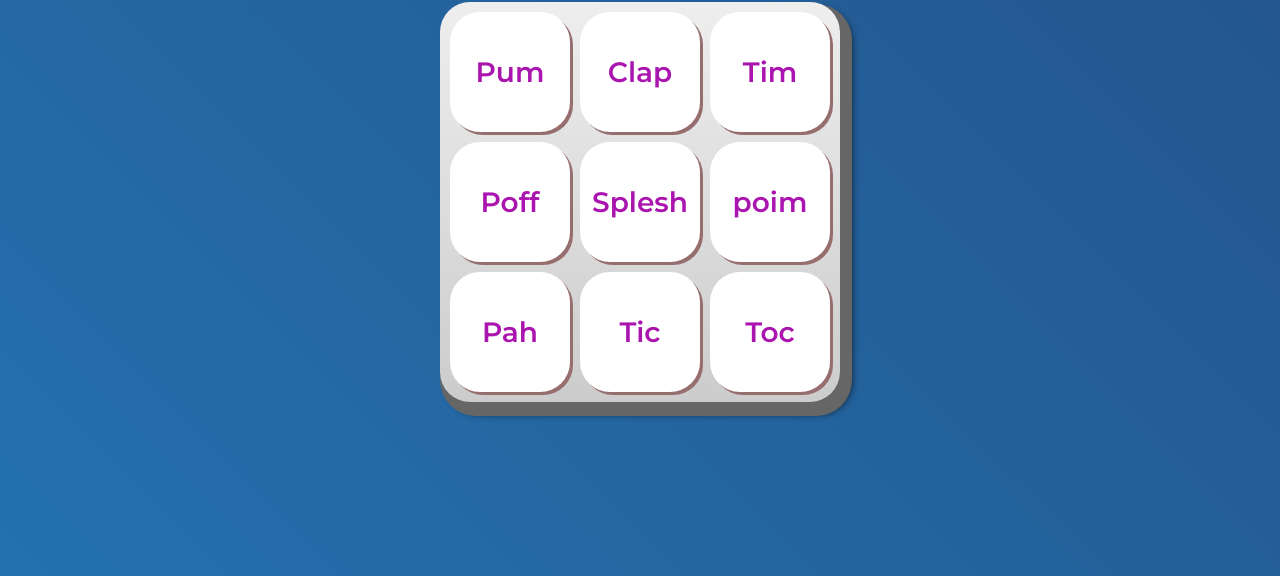
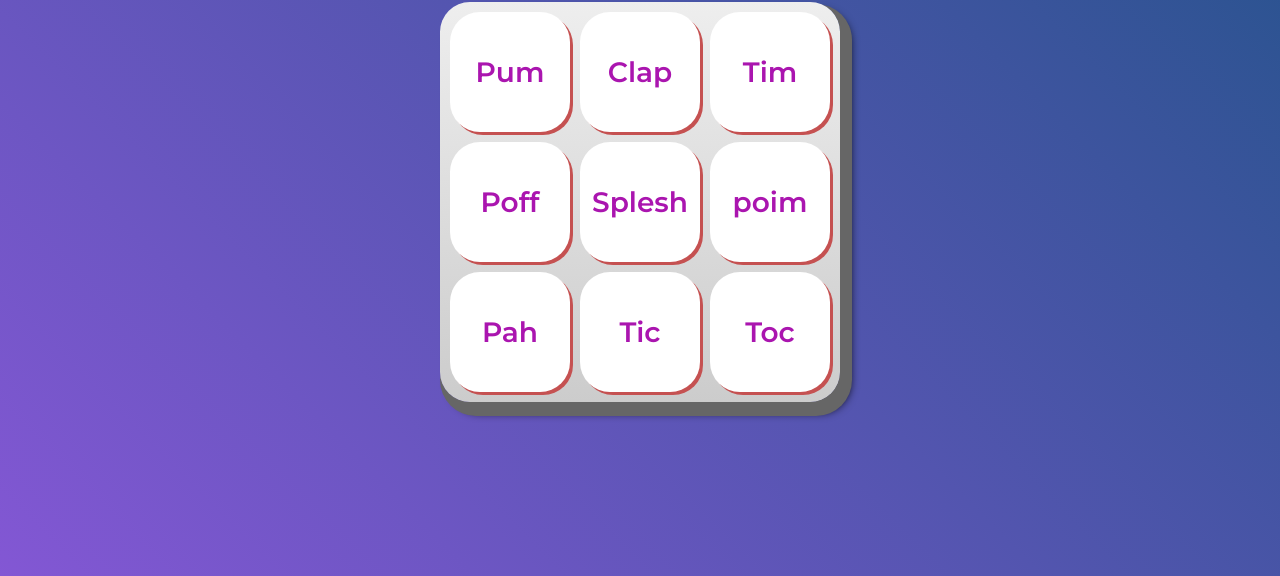
Before and after one commit to larissaoliveira22/AluraMIDlarissa, a plain HTML site: page index.html in a window 1280 px wide. Shown: the part 224-800 px from the top of the page. Drawn offline with Linux system fonts and the light colour scheme.

Commit message:
projeto novo

```diff
--- a/css/estilos.css
+++ b/css/estilos.css
@@ -1,5 +1,5 @@
 :root {
-  --cinza: #976e6e;
+  --cinza: #c55151;
   --vermelha: #aa15af;
   --vermelha-escura: #a5318c;
   --branca: #fff;
@@ -8,7 +8,7 @@
 
 body {
   align-items: center;
-  background: linear-gradient(45deg, #2471af 0%,#23538a 100%);
+  background: linear-gradient(45deg, #8357d4 0%,#23538a 100%);
   display: flex;
   justify-content: center;
   flex-direction: column;
```
